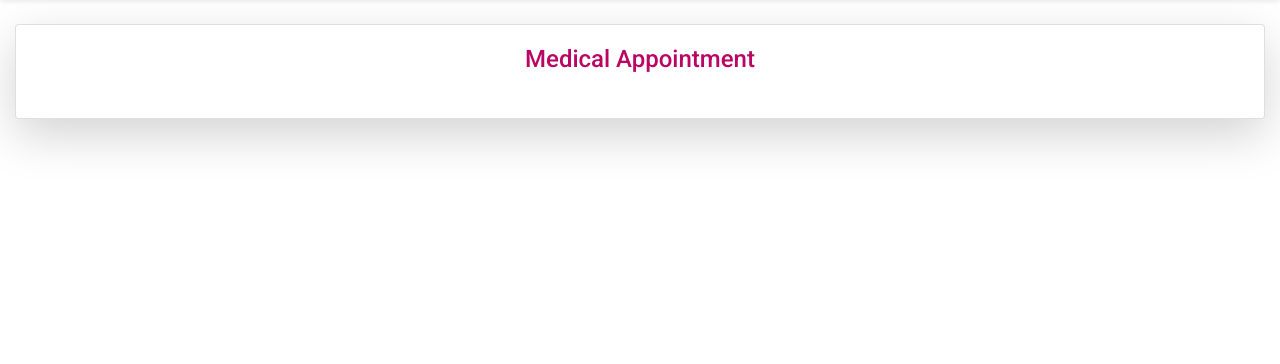
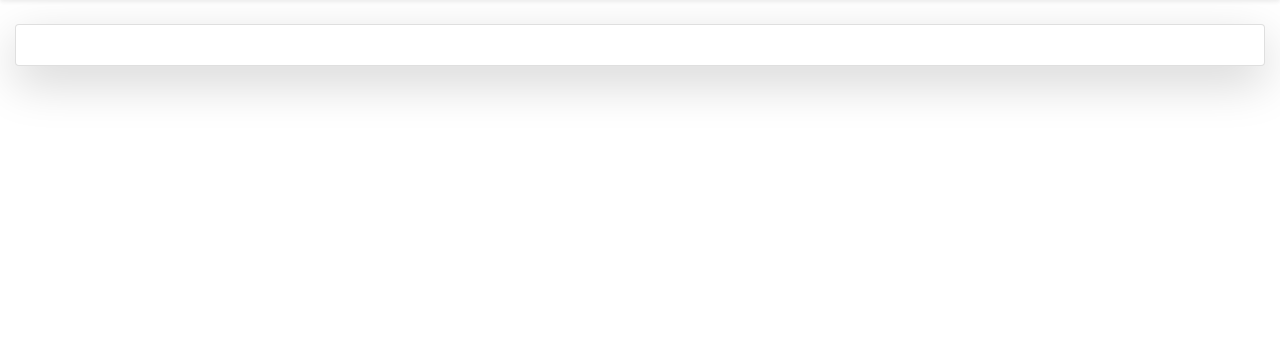
Before and after one commit to JDesignEra/heartphoria, a Flask app: page /appointment/ in a window 1280 px wide. Shown: the part 56-420 px from the top of the page. Run offline with Flask 2, Linux system fonts and the light colour scheme; a user stored in the database is signed in; data comes from the database, SQL or seed files in the repository; some libraries are stand-ins or nearby versions.

Commit message:
3.0.6-dev

```diff
--- a/heartphoria/templates/appointment/index.html
+++ b/heartphoria/templates/appointment/index.html
@@ -4,10 +4,6 @@
     <section id="AppoinmentSection">
         <div class="card shadow-lg">
             <div class="card-body">
-                <h4 class="pb-3 text-center text-primary">Medical Appointment</h4>
-                <!--<button id="AddAppointment" class="btn btn-outline-success btn-block">New Medical Appointment</button>-->
-
-
 
             </div>
         </div>
```
